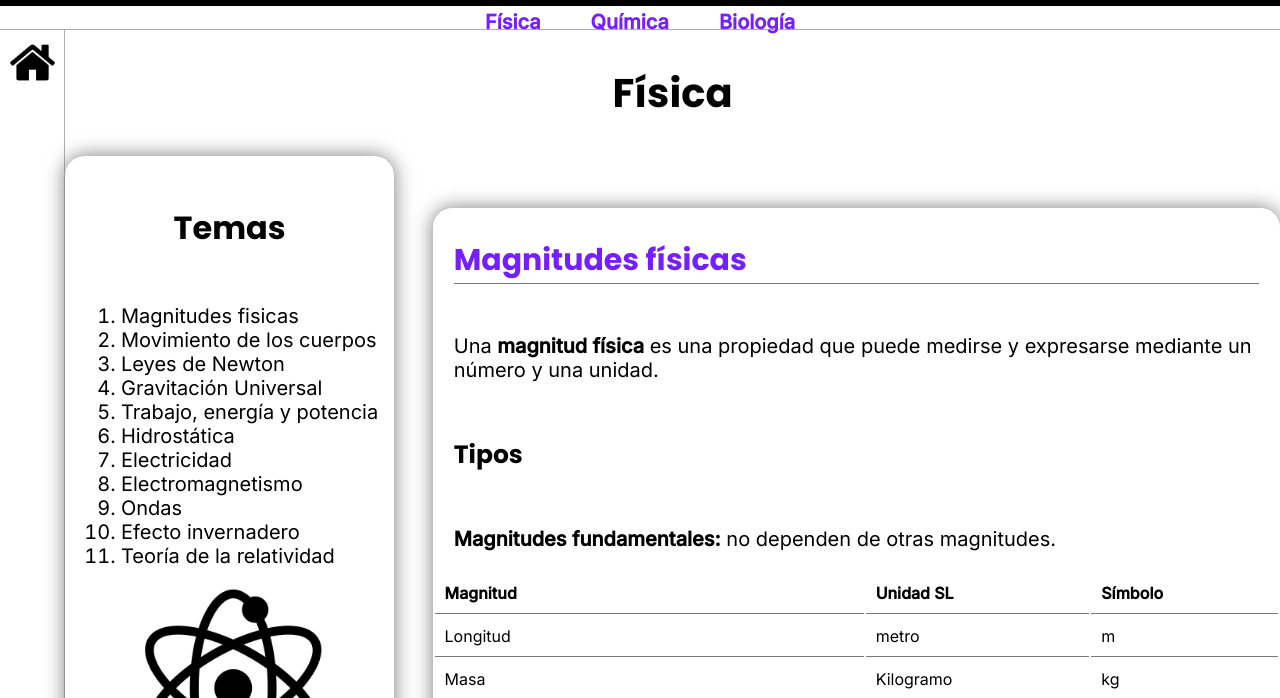
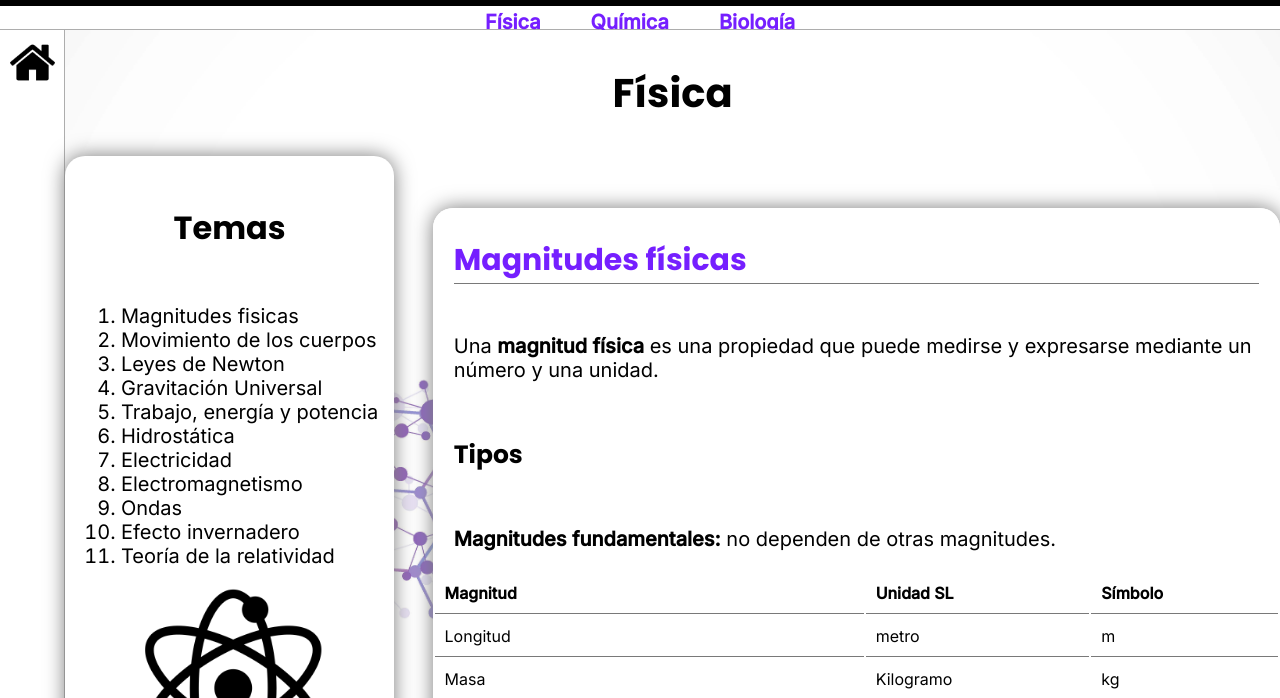
Before and after one commit to xfab28/CienciaTest, a plain HTML site: page html/fisica.html in a window 1280 px wide. Shown: the part 102-800 px from the top of the page. Drawn offline with Linux system fonts and the light colour scheme; the site is published under a folder, as on GitHub Pages, so addresses that start at the root find nothing.

Commit message:
Cambios importantes

```diff
--- a/css/biologia.css
+++ b/css/biologia.css
@@ -11,7 +11,7 @@ h1, h2, h3, h4 {
 
 /*Contenido*/
 main {
-    background-image: url(/img/fondo.jpg);
+    background-image: url(../img/fondo.jpg);
     background-size: cover;
     background-position: center;
     background-repeat: no-repeat;
--- a/css/fisica.css
+++ b/css/fisica.css
@@ -13,7 +13,7 @@ h1, h2, h3, h4 {
 
 /*Sec1*/
 main {
-    background-image: url(/img/fondo.jpg);
+    background-image: url(../img/fondo.jpg);
     background-size: cover;
     background-position: center;
     background-repeat: no-repeat;
--- a/css/inicio.css
+++ b/css/inicio.css
@@ -31,7 +31,7 @@ main {
     min-width: 0;
     align-items: center;
     animation: desvanecimiento .8s ease;
-    background-image: url(/img/fondo.jpg);
+    background-image: url(../img/fondo.jpg);
     background-size: cover;
     background-position: center;
     background-repeat: no-repeat;
--- a/css/quimica.css
+++ b/css/quimica.css
@@ -11,7 +11,7 @@ h1, h2, h3, h4 {
 
 /*Contenido*/
 main {
-    background-image: url(/img/fondo.jpg);
+    background-image: url(../img/fondo.jpg);
     background-size: cover;
     background-position: center;
     background-repeat: no-repeat;
```
